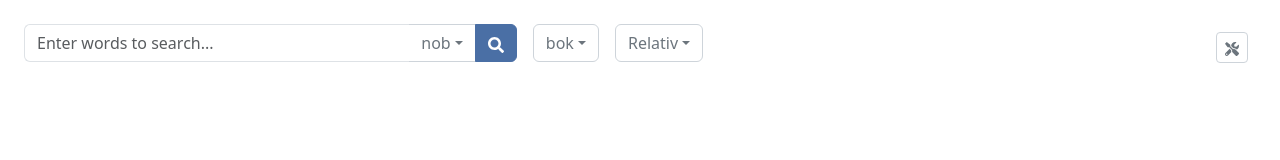
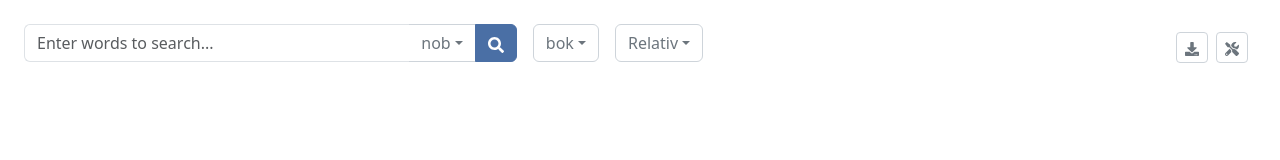
Before and after one commit to Yoonsen/ngram-pwa-new, a React (Create React App) app: page / in a window 1280 px wide. Shown: the top 160 px of the page. Built offline with nearby package versions, Linux system fonts and the light colour scheme; what chartjs-plugin-zoom would draw is missing.

Commit message:
Add download graph button next to tools button

```diff
--- a/src/components/SearchControls.js
+++ b/src/components/SearchControls.js
@@ -1,6 +1,6 @@
 import React, { useState, useEffect } from 'react';
 import { Form, Button, ButtonGroup, InputGroup, Modal, Dropdown } from 'react-bootstrap';
-import { FaBook, FaNewspaper, FaChartLine, FaSearch, FaLanguage, FaTools } from 'react-icons/fa';
+import { FaBook, FaNewspaper, FaChartLine, FaSearch, FaLanguage, FaTools, FaDownload } from 'react-icons/fa';
 import * as XLSX from 'xlsx';
 
 const SearchControls = ({ onSearch, onGraphTypeChange, data, onSettingsChange }) => {
@@ -223,10 +223,28 @@ const SearchControls = ({ onSearch, onGraphTypeChange, data, onSettingsChange })
                 </div>
             </Form>
 
+            <div className="position-absolute top-0 end-0 mt-2 me-2 d-flex gap-2">
                 <Button
                     variant="outline-secondary"
                     size="sm"
-                className="position-absolute top-0 end-0 mt-2 me-2"
+                    onClick={() => {
+                        if (!data?.series) return;
+                        const canvas = document.querySelector('canvas');
+                        const link = document.createElement('a');
+                        link.download = `ngram_graph_${new Date().toISOString().split('T')[0]}.png`;
+                        link.href = canvas.toDataURL('image/png');
+                        link.click();
+                    }}
+                    style={{
+                        borderColor: '#ced4da',
+                        backgroundColor: 'white'
+                    }}
+                >
+                    <FaDownload />
+                </Button>
+                <Button
+                    variant="outline-secondary"
+                    size="sm"
                     onClick={() => setShowToolsModal(true)}
                     style={{
                         borderColor: '#ced4da',
@@ -235,6 +253,7 @@ const SearchControls = ({ onSearch, onGraphTypeChange, data, onSettingsChange })
                 >
                     <FaTools />
                 </Button>
+            </div>
 
             <Modal show={showModal} onHide={() => setShowModal(false)} centered>
                 <Modal.Header closeButton>
```
Lines whose indentation alone changed are shown as unchanged.
